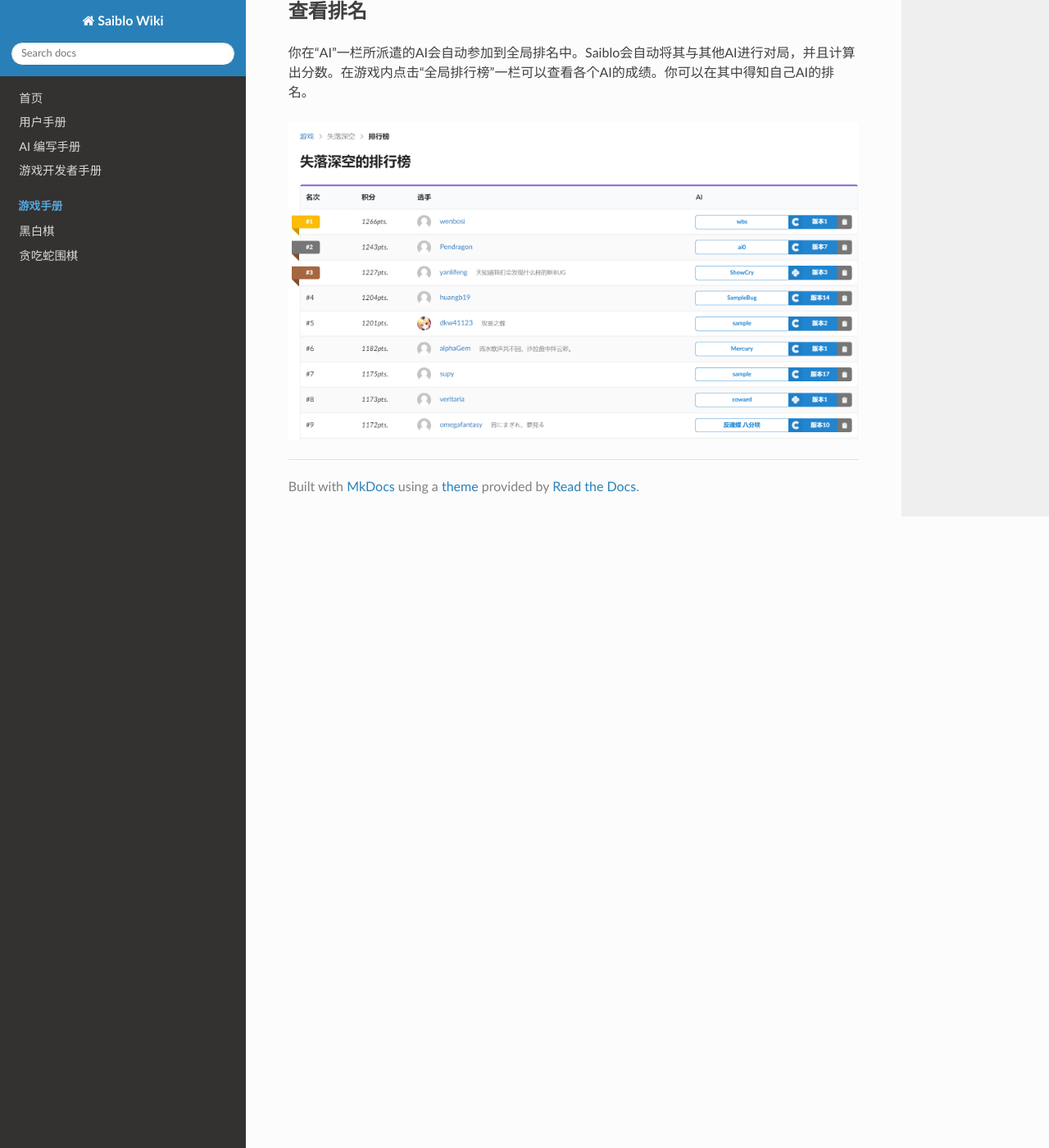
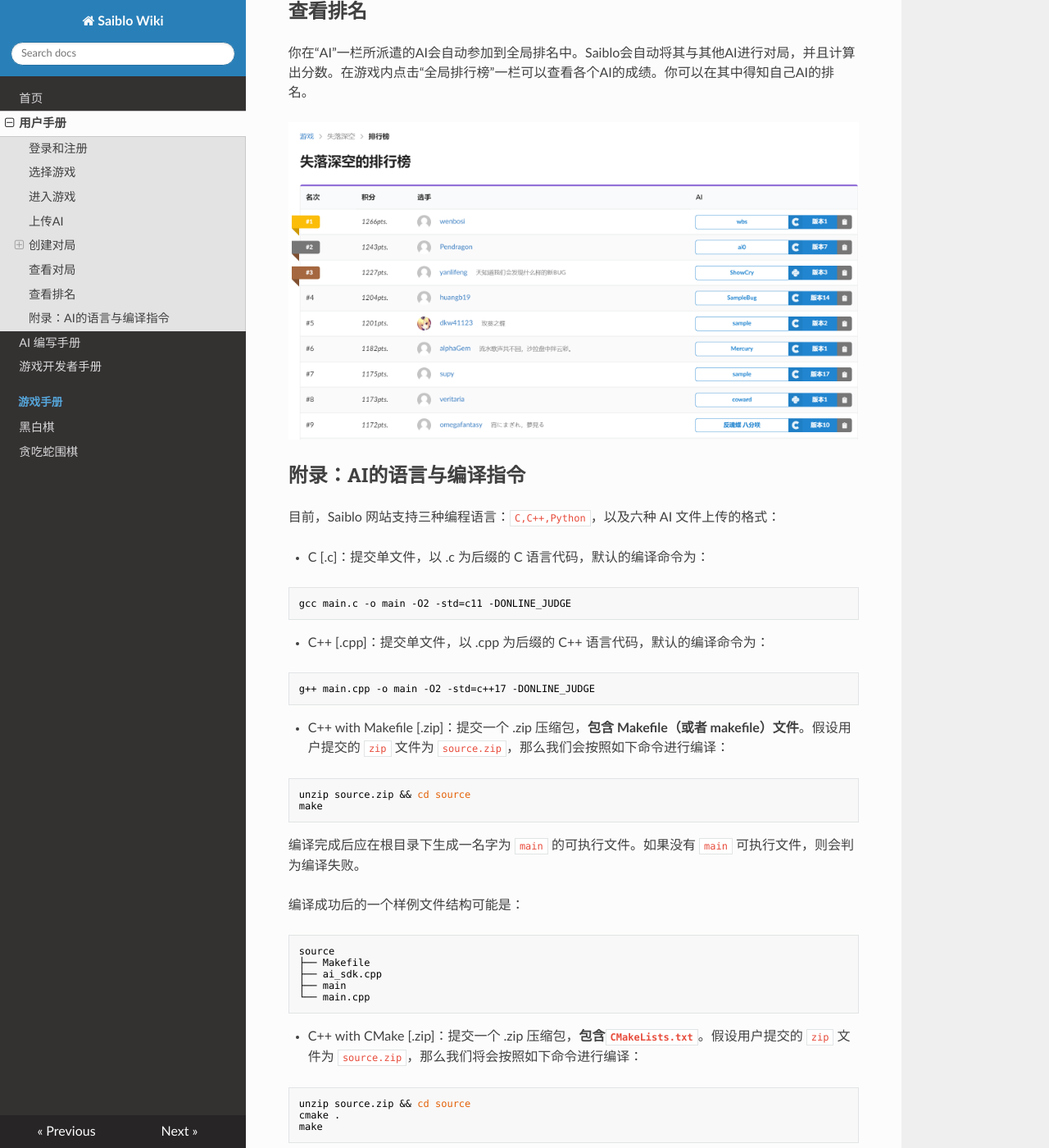
Before and after one commit to saiblo/saiblo-docs, an MkDocs documentation site: the page built from docs/user/user.md, in a window 1280 px wide and 1400 px high, scrolled down 6742 px. Shown: the whole window at 82% size. Built offline with MkDocs 1.6.1, drawn with Linux system fonts in a browser that asks for light colours; nearby versions of some CDN libraries; some of the changed text lies outside the part shown.

Commit message:
feat: merge into master

````diff
--- a/docs/user/naive_user.md
+++ b/docs/user/user.md
@@ -99,3 +99,65 @@
 你在“AI”一栏所派遣的AI会自动参加到全局排名中。Saiblo会自动将其与其他AI进行对局，并且计算出分数。在游戏内点击“全局排行榜”一栏可以查看各个AI的成绩。你可以在其中得知自己AI的排名。
 
 ![image-20211207173710222](img/image-20211207173710222.png)
+
+## 附录：AI的语言与编译指令
+
+目前，Saiblo 网站支持三种编程语言：`C,C++,Python`，以及六种 AI 文件上传的格式：
+
+- C [.c]：提交单文件，以 .c 为后缀的 C 语言代码，默认的编译命令为：
+
+```bash
+gcc main.c -o main -O2 -std=c11 -DONLINE_JUDGE
+```
+
+- C++ [.cpp]：提交单文件，以 .cpp 为后缀的 C++ 语言代码，默认的编译命令为：
+
+```bash
+g++ main.cpp -o main -O2 -std=c++17 -DONLINE_JUDGE
+```
+
+- C++ with Makefile [.zip]：提交一个 .zip 压缩包，**包含 Makefile（或者 makefile）文件**。假设用户提交的 `zip` 文件为 `source.zip`，那么我们会按照如下命令进行编译：
+
+```bash
+unzip source.zip && cd source
+make
+```
+
+编译完成后应在根目录下生成一名字为 `main` 的可执行文件。如果没有 `main` 可执行文件，则会判为编译失败。
+
+编译成功后的一个样例文件结构可能是：
+
+```text
+source
+├── Makefile
+├── ai_sdk.cpp
+├── main
+└── main.cpp
+```
+
+- C++ with CMake [.zip]：提交一个 .zip 压缩包，**包含`CMakeLists.txt`**。假设用户提交的 `zip` 文件为 `source.zip`，那么我们将会按照如下命令进行编译：
+
+```bash
+unzip source.zip && cd source
+cmake .
+make
+```
+
+编译完毕后应在 `bin` 目录下生成一名字为 `main` 的可执行文件。如果没有 `bin` 目录，或没有 `main` 可执行文件，则会判为编译失败。
+
+编译成功后的一个样例文件结构可能是：
+
+```text
+source
+├── CMakeLists.txt
+├── Makefile
+├── bin
+│   └── main
+├── include
+│   └── ai_sdk.h
+└── src
+    └── main.cpp
+```
+
+- Python [.py]：提交单文件，以 .py 为后缀的 Python 语言代码。
+- Python [.zip]：提交一个 .zip 压缩包，包含若干 .py 文件。压缩包的根目录下应包含 `main.py`，我们将会启动这个脚本进行交互。如果没有 `main.py`，将会被判为编译失败。
````
